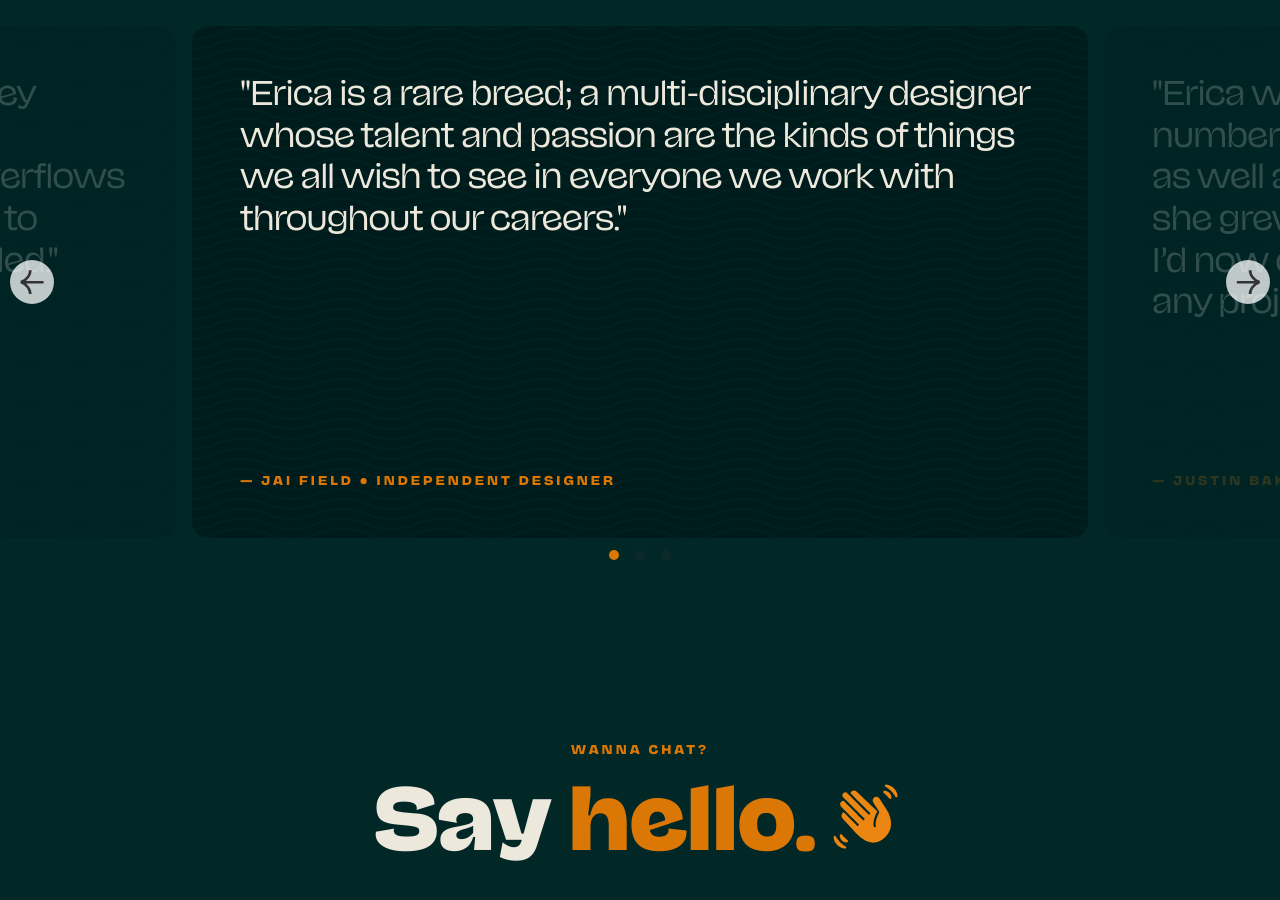
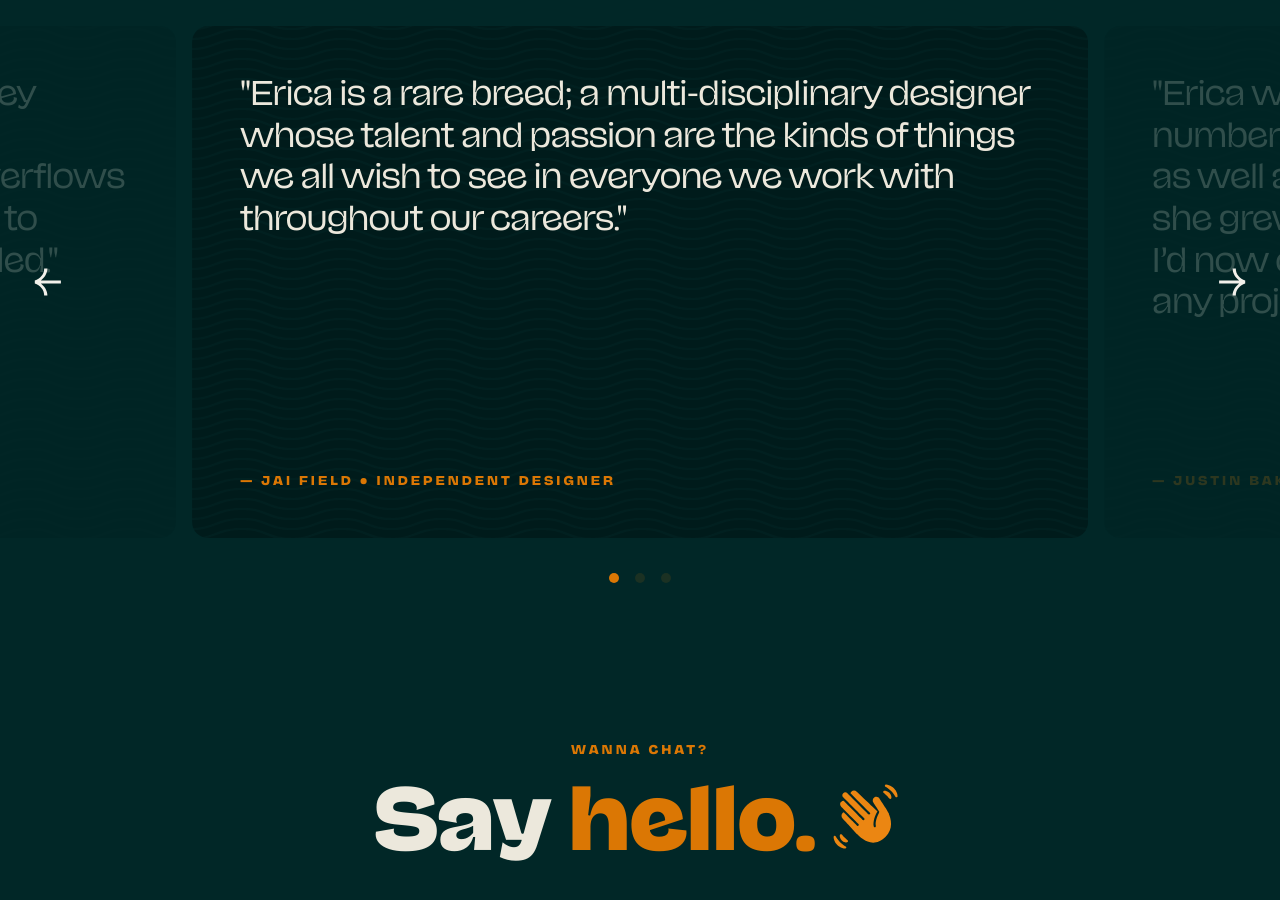
Before and after one commit to ehyleong/ehyleong.github.io, a Jekyll site: the page built from index.html, in a window 1280 px wide and 900 px high, scrolled down 3213 px. Built offline with Jekyll 4.4.1, drawn with Linux system fonts in a browser that asks for light colours; nearby versions of some CDN libraries; comment, search, counter and statistics services are not loaded.

Commit message:
CSS tweak

```diff
--- a/_includes/header.html
+++ b/_includes/header.html
@@ -8,8 +8,8 @@
   <link rel="preload" href="/fonts/NaNHolo-Regular.woff2" as="font" type="font/woff2" crossorigin>
   <link rel="preload" href="/fonts/NaNHolo-Bold.woff2" as="font" type="font/woff2" crossorigin>
   <link rel="preload" href="/css/style.css" as="style" />
+  <link rel="stylesheet" href="/css/flickity.min.css" media="screen">
   <link rel="stylesheet" href="/css/style.css">
-  <link rel="stylesheet" href="/css/flickity.min.css" media="screen">
 
   <link rel="icon" type="image/favicon" href="/img/favicon-light.png" media="(prefers-color-scheme: light)">
   <link rel="icon" type="image/favicon" href="/img/favicon-dark.png" media="(prefers-color-scheme: dark)">
```
